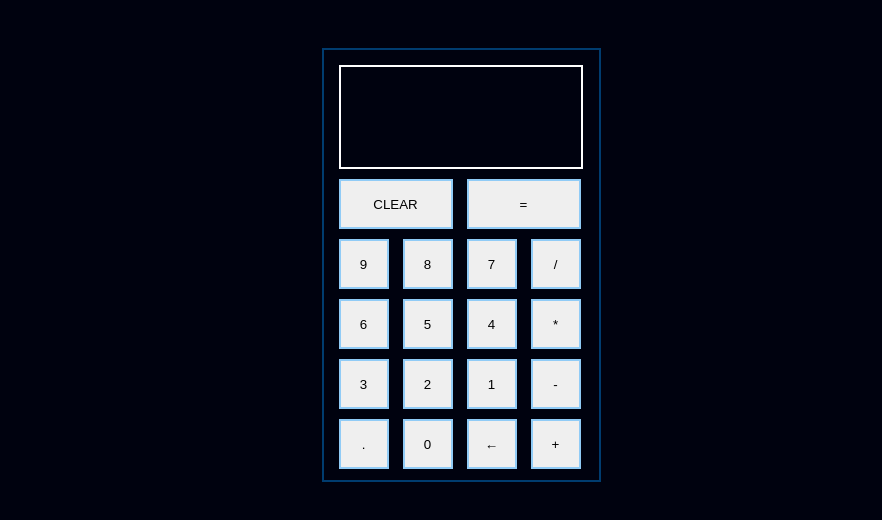
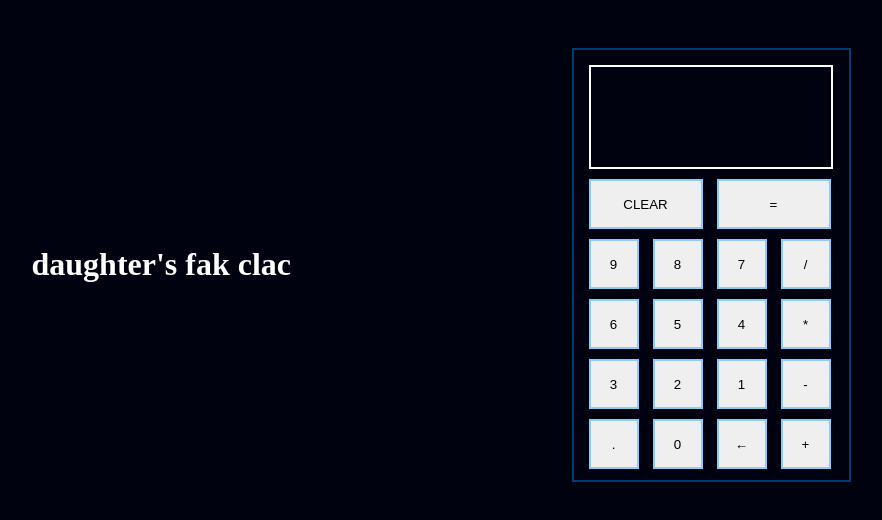
Before and after one commit to whyrupesh/Calculator-Project, a plain HTML site: page index.html in a window 1280 px wide. Shown: the whole page, without its empty margins (179-1061 px from the left). Drawn offline with Linux system fonts and the light colour scheme.

Commit message:
added name to my calc

```diff
--- a/index.html
+++ b/index.html
@@ -7,6 +7,9 @@
     <link rel="stylesheet" href="./styles.css">
 </head>
 <body>
+    <div id="name">
+        <h1>daughter's fak clac</h1>
+    </div>
     <div id="a-box">
         <div id="output-box"></div>
         <div id="calculator">
--- a/styles.css
+++ b/styles.css
@@ -5,6 +5,12 @@ body{
     align-items: center;
     justify-content: center;
     background-color: rgb(0, 2, 15);
+}
+
+#name{
+    height: 80px;
+    width: 500px;
+    color: white;
 }
 #a-box{
     margin: 40px;
```
